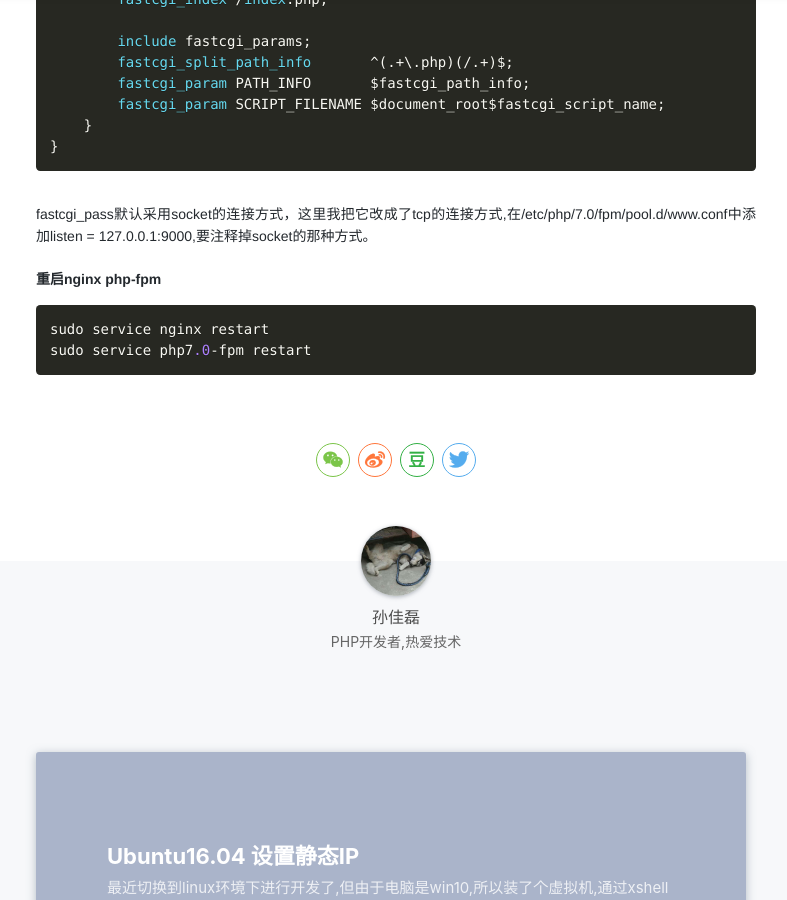
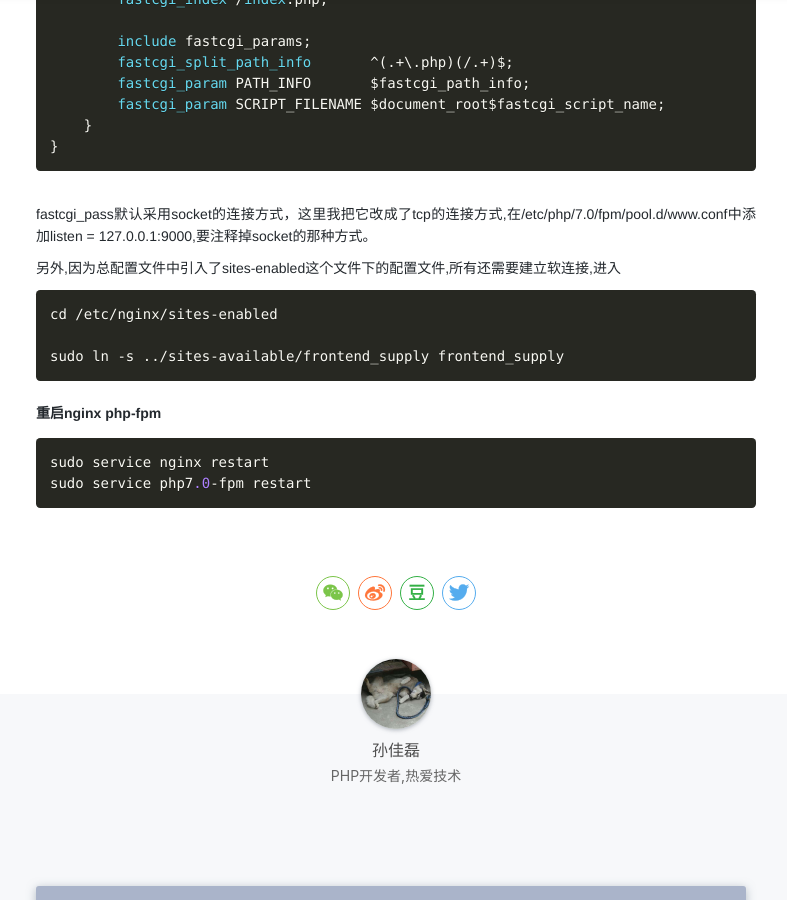
Before and after one commit to cainiaosunjialei/cainiaosunjialei.github.io, a Jekyll site: the page built from _posts/2018-7-2-LNMP安装及配置.md, in a window 1280 px wide and 900 px high, scrolled down 1406 px. Shown: the whole window, without its empty margins (244-1031 px from the left). Built offline with Jekyll 4.4.1, drawn with Linux system fonts in a browser that asks for light colours; nearby versions of some CDN libraries; a style sheet for code colours, icons or effects is not loaded.

Commit message:
修改nginx配置文件软连接

````diff
--- a/_posts/2018-7-2-LNMP安装及配置.md
+++ b/_posts/2018-7-2-LNMP安装及配置.md
@@ -63,6 +63,14 @@ server {
 ```
 fastcgi_pass默认采用socket的连接方式，这里我把它改成了tcp的连接方式,在/etc/php/7.0/fpm/pool.d/www.conf中添加listen = 127.0.0.1:9000,要注释掉socket的那种方式。
 
+另外,因为总配置文件中引入了sites-enabled这个文件下的配置文件,所有还需要建立软连接,进入
+
+```linux
+cd /etc/nginx/sites-enabled
+
+sudo ln -s ../sites-available/frontend_supply frontend_supply
+```
+
 
 #### 重启nginx php-fpm
 ```nginx
````
